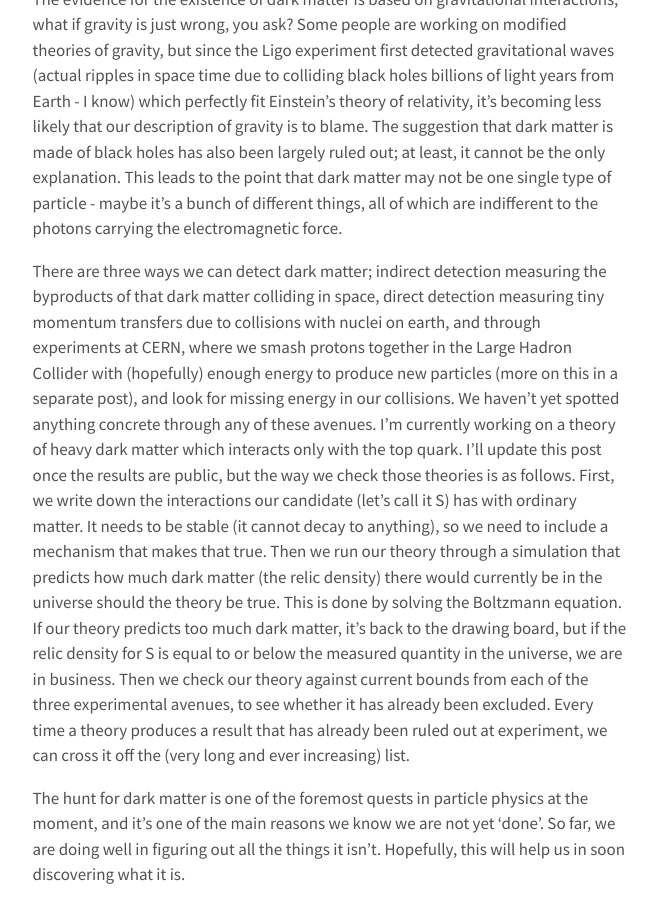
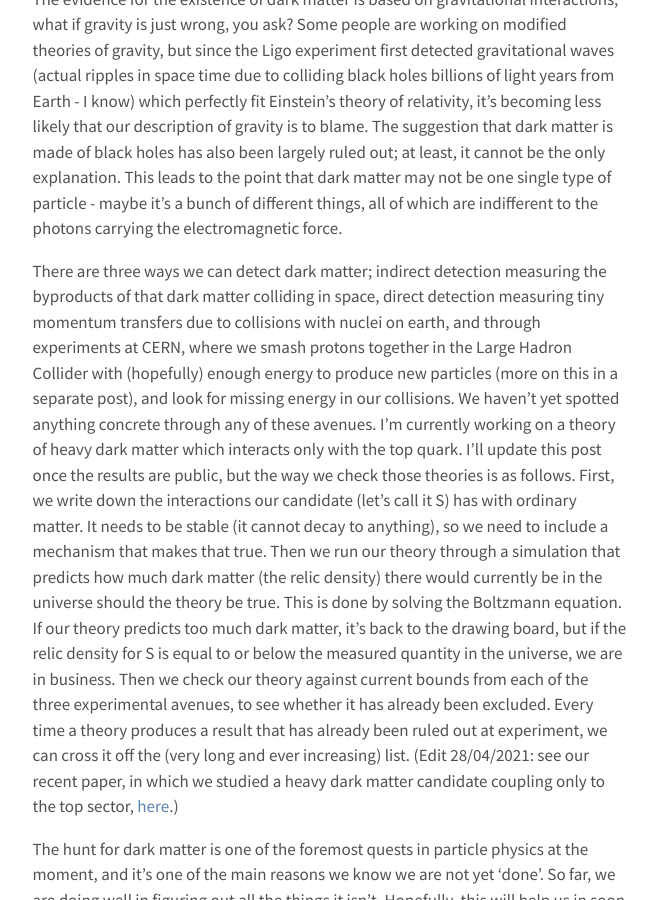
Before and after one commit to lhmason/lhmason.github.io, a Jekyll site: the page built from blog/_posts/2021-01-24-dm.md, in a window 1280 px wide and 900 px high, scrolled down 1627 px. Shown: the whole window, without its empty margins (310-967 px from the left). Built offline with Jekyll 4.4.1, drawn with Linux system fonts in a browser that asks for light colours.

Commit message:
Update 2021-01-24-dm.md

```diff
--- a/blog/_posts/2021-01-24-dm.md
+++ b/blog/_posts/2021-01-24-dm.md
@@ -55,7 +55,7 @@ need to include a mechanism that makes that true. Then we run our theory through
 equation. If our theory predicts too much dark matter, it’s back to the drawing board, but if the relic density for S is equal to
 or below the measured quantity in the universe, we are in business. Then we check our theory against current bounds from each of
 the three experimental avenues, to see whether it has already been excluded. Every time a theory produces a result that has already been ruled out at
-experiment, we can cross it off the (very long and ever increasing) list.
+experiment, we can cross it off the (very long and ever increasing) list. (Edit 28/04/2021: see our recent paper, in which we studied a heavy dark matter candidate coupling only to the top sector, [here](https://arxiv.org/abs/2104.12795).)
 
 The hunt for dark matter is one of the foremost quests in particle physics at the moment, and it’s one of the main reasons we know
 we are not yet 'done'. So far, we are doing well in figuring out all the things it isn’t. Hopefully, this will help us in soon
```
